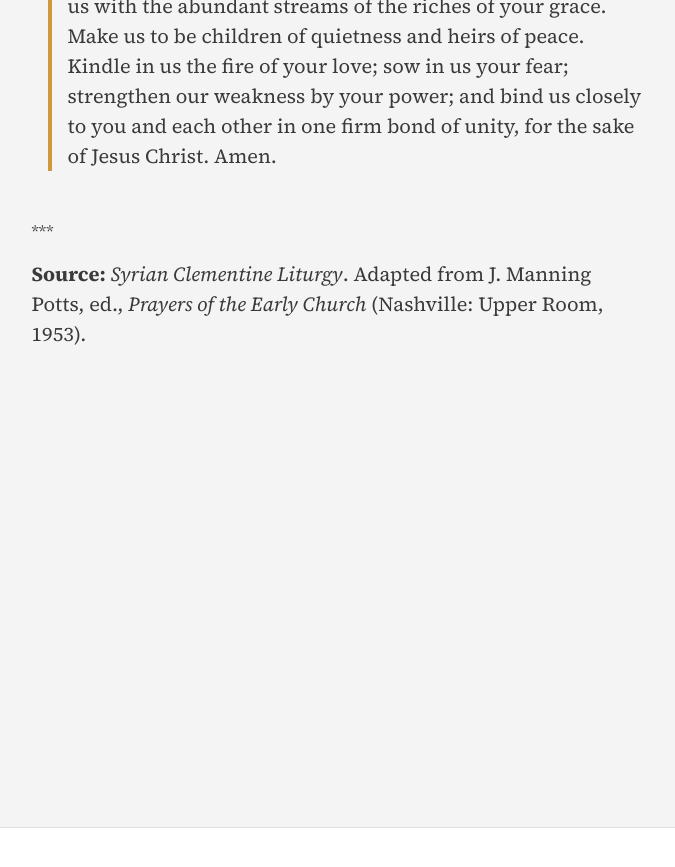
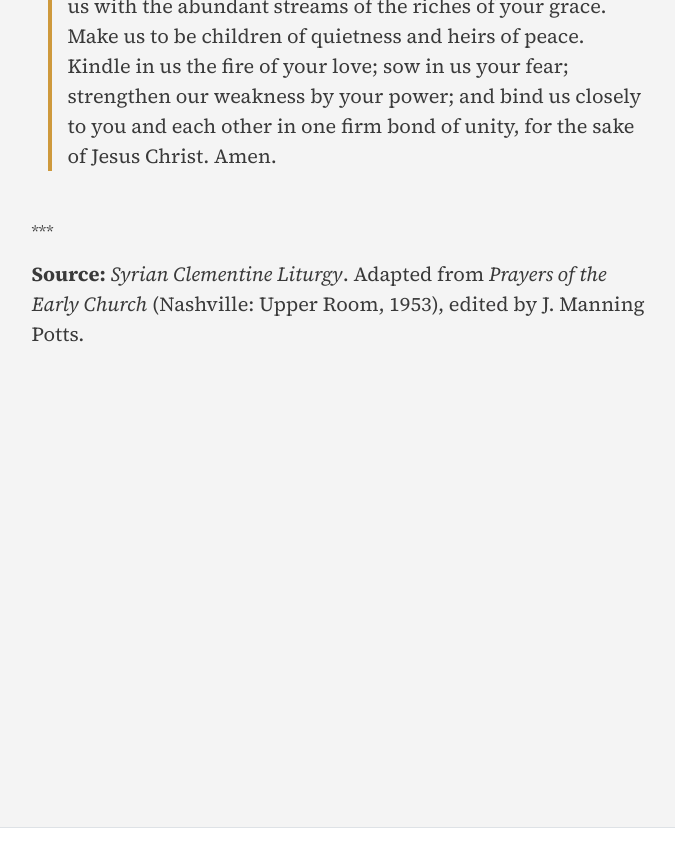
Before and after one commit to ryanwentzel/collectedprayers, a Jekyll site: the page built from collections/_prayers/early-church/2025-03-18-sea-of-ineffable-love.md, in a window 1280 px wide and 900 px high, scrolled down 929 px. Shown: the top 867 px of the window, without its empty margins (300-975 px from the left). Built offline with Jekyll 4.4.1, drawn with Linux system fonts in a browser that asks for light colours.

Commit message:
update citation style

```diff
--- a/_data/sources.yml
+++ b/_data/sources.yml
@@ -1,34 +1,33 @@
 bcp_1762:
   citation: >-
-    The Church of England, <cite>The Book of Common Prayer...
+    <cite>The Book of Common Prayer...
     According to the Use of the Church of England</cite> (Cambridge, 1762)
+    by The Church of England
 
 bright_collects_1864:
   citation: >-
-    William Bright, <cite>Ancient Collects and Other Prayers,
+    <cite>Ancient Collects and Other Prayers,
     Selected for Devotional Use from Various Rituals</cite>
-    (Oxford and London: J.H. and Jas. Parker, 1864)
+    (Oxford and London: J.H. and Jas. Parker, 1864) by William Bright
 
 common_worship_1906:
   citation: >-
-    Presbyterian Church In The U.S.A. General Assembly and Henry Van Dyke,
     <cite>The Book of Common Worship</cite> (Philadelphia:
-    The Presbyterian board of publication and Sabbath-school work),
-    1906
+    The Presbyterian board of publication and Sabbath-school work, 1906)
+    by Presbyterian Church In The U.S.A. General Assembly and Henry Van Dyke
 
 fox_chain_1913:
   citation: >-
-    Selina Fitzherbert Fox,
     <cite>A Chain of Prayers Across the Ages: Forty Centuries of Prayer</cite>
-    (Toronto: Bell Cockburn, 1913)
+    (Toronto: Bell Cockburn, 1913) by Selina Fitzherbert Fox
 
 gelasian:
   citation: <cite><a href="https://en.wikipedia.org/wiki/Gelasian_Sacramentary">Gelasian Sacramentary</a></cite>
 
 potts_early_1953:
   citation: >-
-    J. Manning Potts, ed., <cite>Prayers of the Early Church</cite>
-    (Nashville: Upper Room, 1953)
+    <cite>Prayers of the Early Church</cite>
+    (Nashville: Upper Room, 1953), edited by J. Manning Potts
 
 syrian_clementine:
   citation: <cite>Syrian Clementine Liturgy</cite>
--- a/_includes/sections/explore/lists/col-2.html
+++ b/_includes/sections/explore/lists/col-2.html
@@ -1,4 +1,4 @@
-<div class="d-flex flex-wrap gutter-spacious">
+<div class="d-flex flex-wrap gutter-spacious justify-content-center">
     <div class="col-12 col-lg-6">
         {% include sections/explore/lists/early.html %}
     </div>
```
